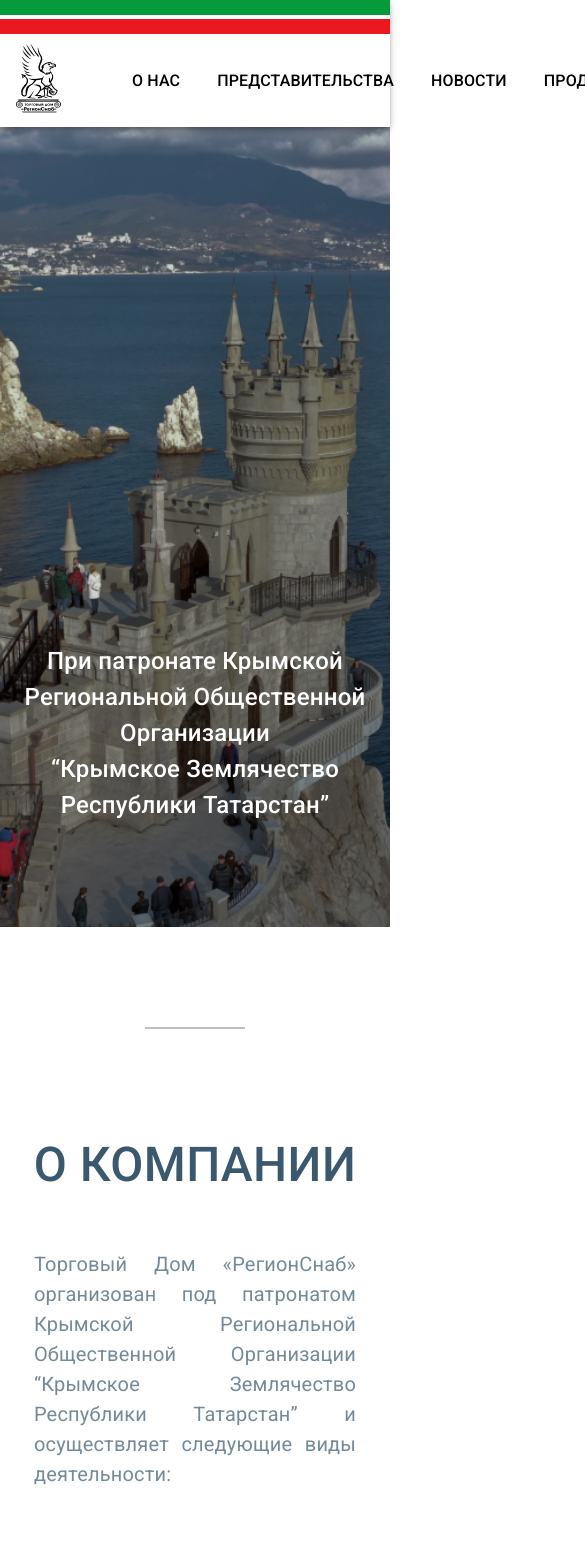
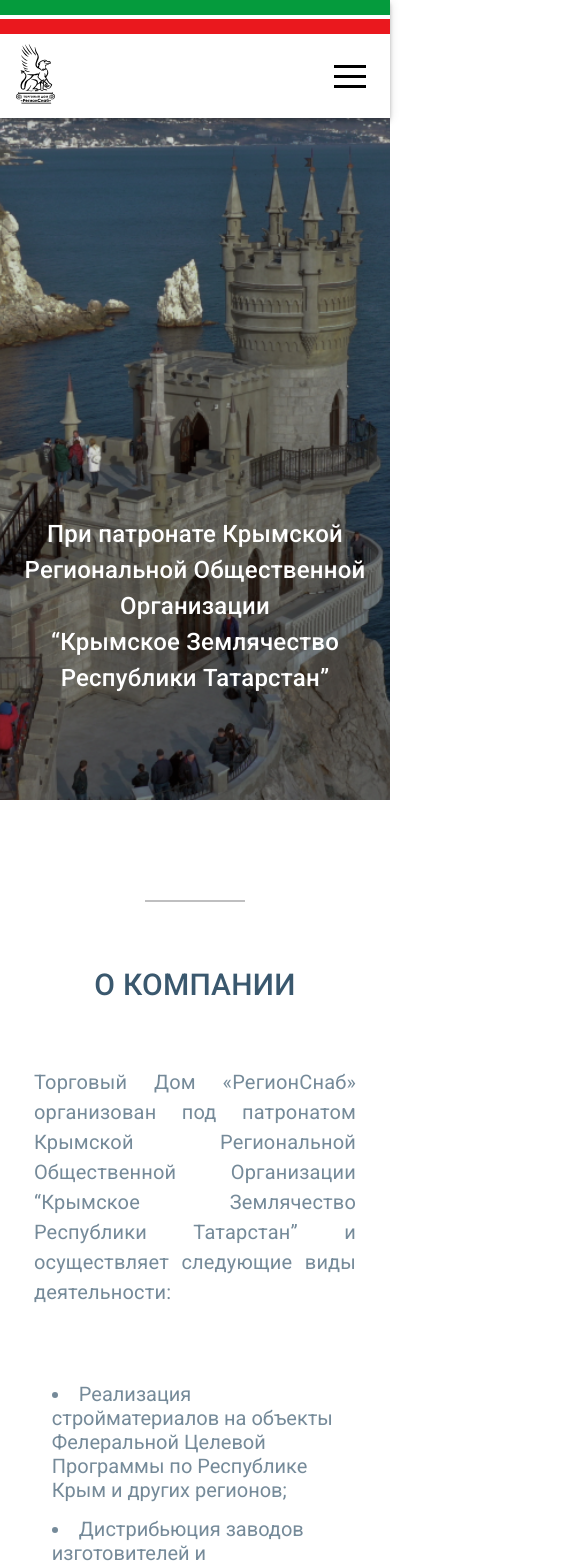
Before and after one commit to mrmainly/tatarstan-super-good, a React (Create React App) app: page / in a window 390 px wide. Shown: the top 1566 px of the page, 585 px wide, since content can reach past the window. Built offline with nearby package versions, Linux system fonts and the light colour scheme.

Commit message:
added mobile version

```diff
--- a/package.json
+++ b/package.json
@@ -11,6 +11,7 @@
     "@testing-library/react": "^13.4.0",
     "@testing-library/user-event": "^13.5.0",
     "axios": "^1.1.3",
+    "hamburger-react": "^2.5.0",
     "react": "^18.2.0",
     "react-dom": "^18.2.0",
     "react-player": "^2.11.0",
--- a/src/components/cards/NewsCard.jsx
+++ b/src/components/cards/NewsCard.jsx
@@ -15,11 +15,15 @@ const Card = styled(Box)({
     justifyContent: "space-between",
 });
 
-const Img = styled("img")({
+const Img = styled("img")(({ theme }) => ({
     width: "50%",
     height: "100%",
     objectFit: "cover",
-});
+    [theme.breakpoints.down("sm")]: {
+        width: "100%",
+        height: 200,
+    },
+}));
 
 const BoxNews = styled(Box)(({ theme }) => ({
     display: "flex",
@@ -27,6 +31,10 @@ const BoxNews = styled(Box)(({ theme }) => ({
     height: "100%",
     marginTop: 7,
     height: 295,
+    [theme.breakpoints.down("sm")]: {
+        flexDirection: "column",
+        height: "auto",
+    },
 }));
 
 const LineVertical = styled(Box)(({ theme }) => ({
@@ -35,12 +43,23 @@ const LineVertical = styled(Box)(({ theme }) => ({
     background: "#3A586E",
     marginLeft: 20,
     marginRight: 20,
+    [theme.breakpoints.down("sm")]: {
+        height: 1,
+        width: "100%",
+        marginLeft: 0,
+        marginRight: 0,
+        marginTop: 20,
+        marginBottom: 20,
+    },
 }));
 
 const Description = styled("div")(({ theme }) => ({
     width: "50%",
     display: "flex",
     overflow: "hidden",
+    [theme.breakpoints.down("sm")]: {
+        width: "100%",
+    },
 }));
 
 const NewsCard = ({ img, description, title, date, id }) => {
--- a/src/components/header/index.jsx
+++ b/src/components/header/index.jsx
@@ -1,12 +1,19 @@
-import { AppBar, Container, Box, MenuItem } from "@mui/material";
+import { useState } from "react";
+import { AppBar, Container, Box, MenuItem, Drawer } from "@mui/material";
 import { styled } from "@mui/system";
 import { Link } from "react-router-dom";
+import { Sling as Hamburger } from "hamburger-react";
 
 import { Text } from "..";
 
-const NavbarWrapper = styled(AppBar)({
+const NavbarWrapper = styled(AppBar)(({ theme }) => ({
     background: "#FFFFFF",
-});
+
+    [theme.breakpoints.down("md")]: {
+        position: "fixed",
+        zIndex: 10,
+    },
+}));
 
 const Navbar = styled(Box)(({ theme }) => ({
     minHeight: 50,
@@ -16,10 +23,9 @@ const Navbar = styled(Box)(({ theme }) => ({
     alignItems: "center",
     justifyContent: "start",
     width: "100%",
-    // [theme.breakpoints.down("md")]: {
-    //     flexDirection: "column",
-    //     alignItems: "start",
-    // },
+    [theme.breakpoints.down("md")]: {
+        justifyContent: "space-between",
+    },
 }));
 
 const MenuList = styled(Box)(({ theme }) => ({
@@ -27,6 +33,21 @@ const MenuList = styled(Box)(({ theme }) => ({
     justifyContent: "center",
     alignItems: "center",
     marginLeft: 50,
+    [theme.breakpoints.down("md")]: {
+        display: "none",
+    },
+}));
+
+const MenuListMobile = styled(Box)(({ theme }) => ({
+    display: "none",
+    [theme.breakpoints.down("md")]: {
+        display: "flex",
+        justifyContent: "center",
+        width: 250,
+        flexDirection: "column",
+        paddingTop: 20,
+        paddingLeft: 20,
+    },
 }));
 
 const Item = styled(Link)(({ theme }) => ({
@@ -37,9 +58,25 @@ const Item = styled(Link)(({ theme }) => ({
     color: "black",
     textDecoration: "none",
     marginLeft: 5,
+    [theme.breakpoints.down("md")]: {
+        marginLeft: 0,
+        justifyContent: "start",
+        marginTop: 5,
+    },
+}));
+
+const ButtonShow = styled(Box)(({ theme }) => ({
+    cursor: "pointer",
+    display: "none",
+    width: "max-content",
+    [theme.breakpoints.down("md")]: {
+        display: "flex",
+    },
 }));
 
 const Header = () => {
+    const [open, setOpen] = useState(false);
+
     const items = [
         {
             label: "О НАС",
@@ -67,6 +104,10 @@ const Header = () => {
         },
     ];
 
+    const handleOpen = () => {
+        setOpen(!open);
+    };
+
     return (
         <NavbarWrapper position="relative">
             <Box sx={{ bgcolor: "#059B3D", height: 15, width: "100%" }}></Box>
@@ -78,11 +119,42 @@ const Header = () => {
                     marginTop: 0.5,
                 }}
             ></Box>
+            <Drawer anchor="right" open={open} onClose={handleOpen}>
+                <MenuListMobile>
+                    <ButtonShow
+                        onClick={handleOpen}
+                        style={{ marginBottom: 20 }}
+                    >
+                        <Hamburger color="black" toggled={open} />
+                    </ButtonShow>
+                    {items.map((item, index) => (
+                        <Item to={item.path} key={index}>
+                            <MenuItem>
+                                <Text
+                                    sx={{
+                                        fontStyle: "normal",
+                                        fontWeight: 500,
+                                    }}
+                                >
+                                    {item.label}
+                                </Text>
+                            </MenuItem>
+                        </Item>
+                    ))}
+                </MenuListMobile>
+            </Drawer>
             <Container maxWidth="xl">
                 <Navbar>
                     <Box>
-                        <img src="/img/ao.png" alt="" />
+                        <img
+                            src="/img/logo.svg"
+                            alt=""
+                            style={{ height: 60 }}
+                        />
                     </Box>
+                    <ButtonShow onClick={handleOpen}>
+                        <Hamburger color="black" toggled={open} />
+                    </ButtonShow>
                     <MenuList>
                         {items.map((item, index) => (
                             <Item to={item.path} key={index}>
--- a/src/components/line/index.jsx
+++ b/src/components/line/index.jsx
@@ -1,12 +1,15 @@
 import { Box } from "@mui/material";
 import { styled } from "@mui/system";
 
-const MyLine = styled(Box)({
+const MyLine = styled(Box)(({ theme }) => ({
     width: 100,
     height: 2,
     marginBottom: 100,
     background: "rgba(124, 125, 126, 0.49)",
-});
+    [theme.breakpoints.down("sm")]: {
+        marginBottom: 60,
+    },
+}));
 
 const Line = () => {
     return <MyLine />;
--- a/src/components/title/index.jsx
+++ b/src/components/title/index.jsx
@@ -1,18 +1,26 @@
+import { styled } from "@mui/system";
+
 import { Text } from "..";
 
+const CusyomTitle = styled(Text)(({ theme }) => ({
+    color: "#3A586E",
+    fontSize: 48,
+    fontWeight: 500,
+    marginBottom: 60,
+    [theme.breakpoints.down("md")]: {
+        fontSize: 35,
+        textAlign: "center",
+    },
+    [theme.breakpoints.down("sm")]: {
+        fontSize: 30,
+    },
+    [theme.breakpoints.down(340)]: {
+        fontSize: 25,
+    },
+}));
+
 const Title = ({ children }) => {
-    return (
-        <Text
-            sx={{
-                color: "#3A586E",
-                fontSize: 48,
-                fontWeight: 500,
-                mb: 6,
-            }}
-        >
-            {children}
-        </Text>
-    );
+    return <CusyomTitle>{children}</CusyomTitle>;
 };
 
 export default Title;
--- a/src/layouts/MainLayout.jsx
+++ b/src/layouts/MainLayout.jsx
@@ -5,7 +5,7 @@ import { Header, Footer } from "../components";
 
 const MainLayout = () => {
     return (
-        <Box>
+        <Box sx={{ overflow: "hidden" }}>
             <Header />
             <Box>
                 <Outlet />
--- a/src/pages/home/screens/about-company/components/SliderPerson.jsx
+++ b/src/pages/home/screens/about-company/components/SliderPerson.jsx
@@ -52,9 +52,8 @@ const SliderPerson = () => {
         <Box sx={{ mt: 10 }}>
             <Slider {...settings}>
                 {personList?.map((item, index) => (
-                    <Box style={{ background: "red" }}>
+                    <Box style={{ background: "red" }} key={index}>
                         <PersonCard
-                            key={index}
                             img={item.img}
                             full_name={item.full_name}
                             description={item.description}
--- a/src/pages/home/screens/about-company/components/VideoPlayers.jsx
+++ b/src/pages/home/screens/about-company/components/VideoPlayers.jsx
@@ -1,12 +1,15 @@
 import { useState } from "react";
 import ReactPlayer from "react-player";
-import { Grid } from "@mui/material";
+import { Grid, Box } from "@mui/material";
 import { styled } from "@mui/system";
 
 import { Text } from "../../../../../components";
 
 const WrapperVideoPlayer = styled(Grid)(({ theme }) => ({
     height: 700,
+    [theme.breakpoints.down("sm")]: {
+        height: 400,
+    },
 }));
 
 const VideoCard = styled(Grid)(({ theme }) => ({
@@ -51,7 +54,7 @@ const VideoPlayers = () => {
 
     return (
         <Grid container spacing={2} style={{ marginTop: 60 }}>
-            <WrapperVideoPlayer item xs={9}>
+            <WrapperVideoPlayer item xs={12} sm={12} md={9} lg={9} xl={9}>
                 {videoController.map((item, index) => {
                     if (item.type === "video") {
                         return (
@@ -67,12 +70,27 @@ const VideoPlayers = () => {
                     }
                 })}
             </WrapperVideoPlayer>
-            <Grid item xs={3} style={{ marginTop: "-10px" }}>
+            <Grid
+                item
+                xs={12}
+                sm={12}
+                md={3}
+                lg={3}
+                xl={3}
+                style={{ marginTop: "-10px" }}
+            >
+                <Grid container spacing={2}>
                     {videoController.map((item, index) => {
                         if (item.type === "card") {
                             return (
                                 <VideoCard
+                                    xs={12}
+                                    sm={6}
+                                    md={12}
+                                    lg={12}
+                                    xl={12}
                                     key={index}
+                                    item
                                     style={{ marginTop: 10 }}
                                     onClick={() => {
                                         selectVideo(item.id);
@@ -105,6 +123,7 @@ const VideoPlayers = () => {
                     })}
                 </Grid>
             </Grid>
+        </Grid>
     );
 };
 
--- a/src/pages/home/screens/leave-a-request/index.jsx
+++ b/src/pages/home/screens/leave-a-request/index.jsx
@@ -1,4 +1,4 @@
-import { Container, TextField, Grid, Button } from "@mui/material";
+import { Container, TextField, Grid, Button, Box } from "@mui/material";
 import { styled } from "@mui/system";
 
 import { Line, Title } from "../../../../components";
@@ -20,6 +20,31 @@ const GridForm = styled(Grid)(({ theme }) => ({
     },
 }));
 
+const ButtonWrapper = styled(Box)(({ theme }) => ({
+    display: "flex",
+    justifyContent: "flex-end",
+
+    [theme.breakpoints.down("md")]: {
+        justifyContent: "center",
+    },
+}));
+
+const MyTextFieldFirstItem = styled(MyTextField)(({ theme }) => ({
+    [theme.breakpoints.down("sm")]: {
+        marginTop: 20,
+    },
+}));
+
+const GridItem = styled(Grid)(({ theme }) => ({
+    display: "flex",
+    flexDirection: "column",
+    width: "80%",
+    [theme.breakpoints.down("sm")]: {
+        justifyContent: "center",
+        width: "100%",
+    },
+}));
+
 const LeaveRequest = () => {
     return (
         <Container
@@ -33,16 +58,17 @@ const LeaveRequest = () => {
         >
             <Line />
             <Title>ОСТАВЬТЕ ЗАЯВКУ НА СОТРУДНИЧЕСТВО</Title>
-            <GridForm container spacing={10}>
+            <GridForm container>
                 <Grid
                     item
-                    style={{ display: "flex", flexDirection: "column" }}
                     xs={12}
                     sm={12}
                     md={6}
                     lg={6}
                     xl={6}
+                    style={{ display: "flex", justifyContent: "center" }}
                 >
+                    <GridItem>
                         <MyTextField label="Фамилия" variant="filled" />
                         <MyTextField
                             label="Имя"
@@ -54,28 +80,28 @@ const LeaveRequest = () => {
                             variant="filled"
                             style={{ marginTop: 20 }}
                         />
+                    </GridItem>
                 </Grid>
                 <Grid
                     item
-                    style={{
-                        display: "flex",
-                        flexDirection: "column",
-                    }}
                     xs={12}
                     sm={12}
                     md={6}
                     lg={6}
                     xl={6}
+                    style={{ display: "flex", justifyContent: "center" }}
                 >
-                    <MyTextField label="Электронная почта" variant="filled" />
+                    <GridItem>
+                        <MyTextFieldFirstItem
+                            label="Электронная почта"
+                            variant="filled"
+                        />
                         <MyTextField
                             label="Мобильный телефон"
                             variant="filled"
                             style={{ marginTop: 20 }}
                         />
-                    <div
-                        style={{ display: "flex", justifyContent: "flex-end" }}
-                    >
+                        <ButtonWrapper>
                             <Button
                                 style={{
                                     background: "#3A586E",
@@ -90,7 +116,8 @@ const LeaveRequest = () => {
                             >
                                 ОСТАВИТЬ ЗАЯВКУ
                             </Button>
-                    </div>
+                        </ButtonWrapper>
+                    </GridItem>
                 </Grid>
             </GridForm>
         </Container>
--- a/src/pages/home/screens/our-representations/index.jsx
+++ b/src/pages/home/screens/our-representations/index.jsx
@@ -78,7 +78,7 @@ const OurRepresentations = () => {
                         </CustomMenuItem>
                     ))}
                 </Menu>
-                <img src="/img/Group11.png" alt="" style={{ height: 700 }} />
+                {/* <img src="/img/Group11.png" alt="" style={{ height: 700 }} /> */}
             </MapWrapper>
         </Container>
     );
--- a/src/pages/home/screens/question-form/index.jsx
+++ b/src/pages/home/screens/question-form/index.jsx
@@ -1,5 +1,15 @@
 import { Container, Box, TextField, Button } from "@mui/material";
+import { styled } from "@mui/system";
+
 import { Line, Title, Text } from "../../../../components";
+
+const EmailTextField = styled(TextField)(({ theme }) => ({
+    marginTop: 20,
+    width: 620,
+    [theme.breakpoints.down("md")]: {
+        width: "100%",
+    },
+}));
 
 const QuestionForm = () => {
     const questionList = [
@@ -56,7 +66,7 @@ const QuestionForm = () => {
                             alignItems: "center",
                             marginTop: 20,
                         }}
-                        ley={index}
+                        key={index}
                     >
                         <img src={item.img} alt="" />
                         <Box
@@ -93,10 +103,7 @@ const QuestionForm = () => {
                 компании
                 <br /> Торговый Дом “РегионСнаб”
             </Text>
-            <TextField
-                label="Электронная почта"
-                style={{ marginTop: 20, width: 620 }}
-            />
+            <EmailTextField label="Электронная почта" />
             <Button
                 style={{
                     background: "#3A586E",
```
Also changed, not shown: 1 other file (tests, documents, lock files or other folders). Lines whose indentation alone changed are shown as unchanged.
